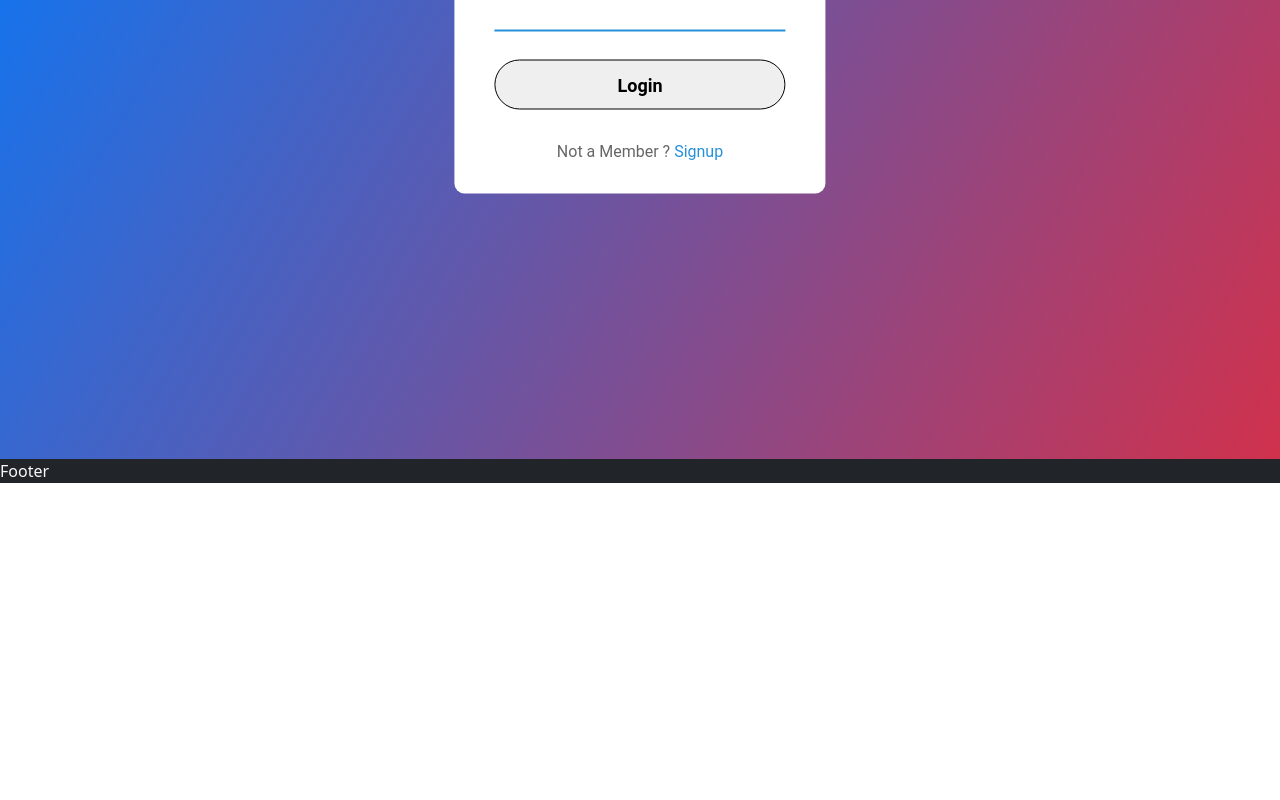
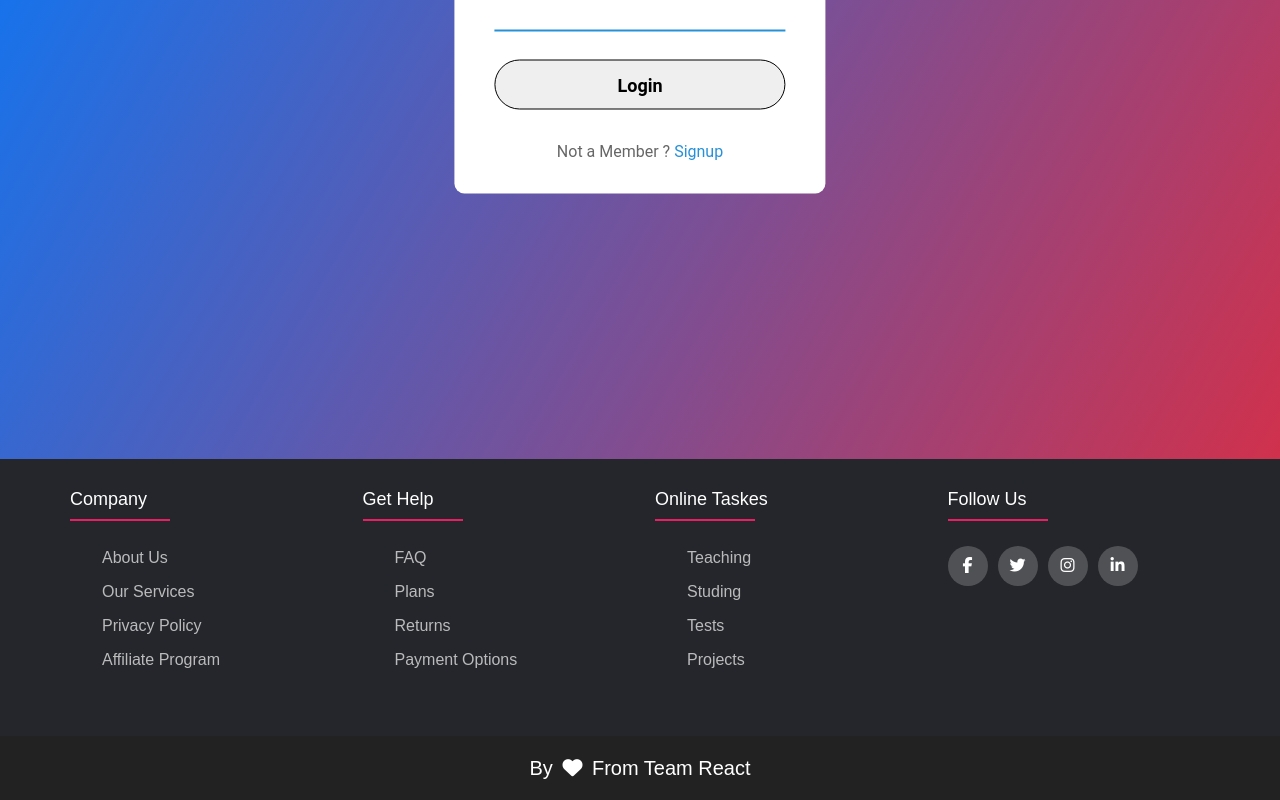
Before and after one commit to mohamedashrraf/Trello, a Next.js app: page /login in a window 1280 px wide. Shown: the part 397-1197 px from the top of the page. Before the commit the page ends 880 px from the top, so only its background shows below. Built offline with nearby package versions, Linux system fonts and the light colour scheme.

Commit message:
footer and nav

```diff
--- a/package.json
+++ b/package.json
@@ -9,6 +9,7 @@
     "lint": "next lint"
   },
   "dependencies": {
+    "@fortawesome/fontawesome-free": "^6.4.2",
     "@reduxjs/toolkit": "^1.9.7",
     "axios": "^1.5.1",
     "bootstrap": "^5.3.2",
--- /dev/null
+++ b/src/app/Footer/footer.module.css
@@ -0,0 +1,96 @@
+.body{
+	line-height: 1.5;
+	font-family: 'Poppins', sans-serif;
+
+}
+.container{
+	max-width: 1170px;
+	margin:auto;
+}
+.row{
+	display: flex;
+	flex-wrap: wrap;
+}
+.container ul{
+	list-style: none;
+}
+.footer{
+	background-color: #24262b;
+	padding-top: 30px;
+}
+.footerCcol{
+   width: 25%;
+   padding: 0 15px;
+}
+.footerCcol h4{
+	font-size: 18px;
+	color: #ffffff;
+	text-transform: capitalize;
+	margin-bottom: 35px;
+	font-weight: 500;
+	position: relative;
+}
+.footerCcol h4::before{
+	content: '';
+	position: absolute;
+	left:0;
+	bottom: -10px;
+	background-color: #e91e63;
+	height: 2px;
+	box-sizing: border-box;
+	width: 100px;
+}
+.footerCcol ul li:not(:last-child){
+	margin-bottom: 10px;
+}
+.footerCcol ul li a{
+	font-size: 16px;
+	text-transform: capitalize;
+	color: #ffffff;
+	text-decoration: none;
+	font-weight: 300;
+	color: #bbbbbb;
+	display: block;
+	transition: all 0.3s ease;
+}
+.footerCcol ul li a:hover{
+	color: #ffffff;
+	padding-left: 8px;
+}
+.footerCcol .socialLinks a{
+	display: inline-block;
+	height: 40px;
+	width: 40px;
+	background-color: rgba(255,255,255,0.2);
+	margin:0 10px 10px 0;
+	text-align: center;
+	line-height: 40px;
+	border-radius: 50%;
+	color: #ffffff;
+	transition: all 0.5s ease;
+}
+.footerCcol .socialLinks a:hover{
+	color: #24262b;
+	background-color: #ffffff;
+}
+.copyright{
+	background-color: #222;
+}
+.copyright h5 {
+	padding-top: 20px;
+	padding-bottom: 20px;
+	margin: 0;
+}
+
+/*responsive*/
+@media(max-width: 767px){
+  .footerCcol{
+    width: 50%;
+    margin-bottom: 30px;
+}
+}
+@media(max-width: 574px){
+  .footerCcol{
+    width: 100%;
+}
+}
--- a/src/app/Footer/page.jsx
+++ b/src/app/Footer/page.jsx
@@ -1,7 +1,87 @@
-import React from 'react'
+import React from "react";
+import style from "./footer.module.css";
+import Link from "next/link";
 
 export default function Footer() {
   return (
-    <div className='text-light bg-dark'>Footer</div>
-  )
+    <div className={style.body}>
+      <footer className={style.footer}>
+        <div className={style.container}>
+          <div className={style.row}>
+            <div className={style.footerCcol}>
+              <h4>company</h4>
+              <ul>
+                <li>
+                  <Link href="#">about us</Link>
+                </li>
+                <li>
+                  <Link href="#">our services</Link>
+                </li>
+                <li>
+                  <Link href="#">privacy policy</Link>
+                </li>
+                <li>
+                  <Link href="#">affiliate program</Link>
+                </li>
+              </ul>
+            </div>
+            <div className={style.footerCcol}>
+              <h4>get help</h4>
+              <ul>
+                <li>
+                  <Link href="#">FAQ</Link>
+                </li>
+                <li>
+                  <Link href="#">Plans</Link>
+                </li>
+                <li>
+                  <Link href="#">returns</Link>
+                </li>
+                <li>
+                  <Link href="#">payment options</Link>
+                </li>
+              </ul>
+            </div>
+            <div className={style.footerCcol}>
+              <h4>Online Taskes</h4>
+              <ul>
+                <li>
+                  <Link href="#">Teaching</Link>
+                </li>
+                <li>
+                  <Link href="#">Studing</Link>
+                </li>
+                <li>
+                  <Link href="#">Tests</Link>
+                </li>
+                <li>
+                  <Link href="#">Projects</Link>
+                </li>
+              </ul>
+            </div>
+            <div className={style.footerCcol}>
+              <h4>follow us</h4>
+              <div className={style.socialLinks}>
+                <Link href="#">
+                  <i className="fab fa-facebook-f" />
+                </Link>
+                <Link href="#">
+                  <i className="fab fa-twitter" />
+                </Link>
+                <Link href="#">
+                  <i className="fab fa-instagram" />
+                </Link>
+                <Link href="#">
+                  <i className="fab fa-linkedin-in" />
+                </Link>
+              </div>
+            </div>
+          </div>
+        </div>
+          <div className={style.copyright}>
+          <h5 className="text-white text-center mt-5">By <i className="fa-solid fa-heart ms-1 me-1"></i> From Team React </h5>
+          </div>
+      </footer>
+    </div>
+  );
 }
--- a/src/app/Navbar/page.jsx
+++ b/src/app/Navbar/page.jsx
@@ -3,7 +3,7 @@ import React from 'react'
 
 export default function Navbar() {
   return (
-    <nav className="navbar navbar-expand-lg navbar-light bg-light">
+    <nav className="navbar navbar-expand-lg navbar-dark bg-dark">
   <div className="container">
     <Link className="navbar-brand" href="/">Trello</Link>
     <button className="navbar-toggler" type="button" data-bs-toggle="collapse" data-bs-target="#navbarSupportedContent" aria-controls="navbarSupportedContent" aria-expanded="false" aria-label="Toggle navigation">
@@ -18,20 +18,8 @@ export default function Navbar() {
           <Link className="nav-link"  href='./login'>Login</Link>
             </li>
             <li className="nav-item">
-          <Link className="nav-link"  href='./signup'>Signup</Link>
+          <Link className="nav-link"  href='./signup'>Sign Up</Link>
         </li>
-        <li className="nav-item dropdown">
-          <a className="nav-link dropdown-toggle" href="#" id="navbarDropdown" role="button" data-bs-toggle="dropdown" aria-expanded="false">
-            Dropdown
-          </a>
-          <ul className="dropdown-menu" aria-labelledby="navbarDropdown">
-            <li><a className="dropdown-item" href="#">Action</a></li>
-            <li><a className="dropdown-item" href="#">Another action</a></li>
-            <li><hr className="dropdown-divider" /></li>
-            <li><a className="dropdown-item" href="#">Something else here</a></li>
-          </ul>
-        </li>
-
       </ul>
 
     </div>
--- a/src/app/globals.css
+++ b/src/app/globals.css
@@ -1 +1,2 @@
 @import 'bootstrap/dist/css/bootstrap.min.css';
+@import '../../node_modules/@fortawesome/fontawesome-free/css/all.min.css';
```
Also changed, not shown: 1 other file (tests, documents, lock files or other folders).
